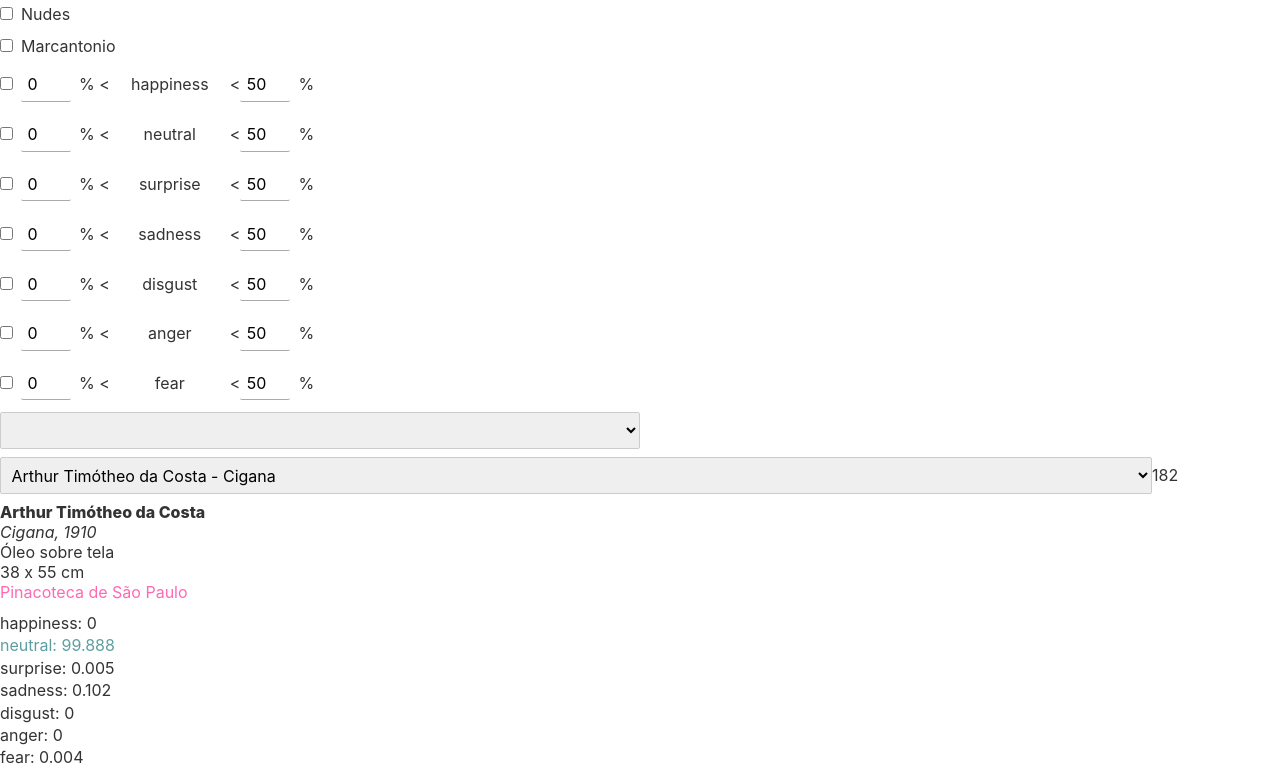
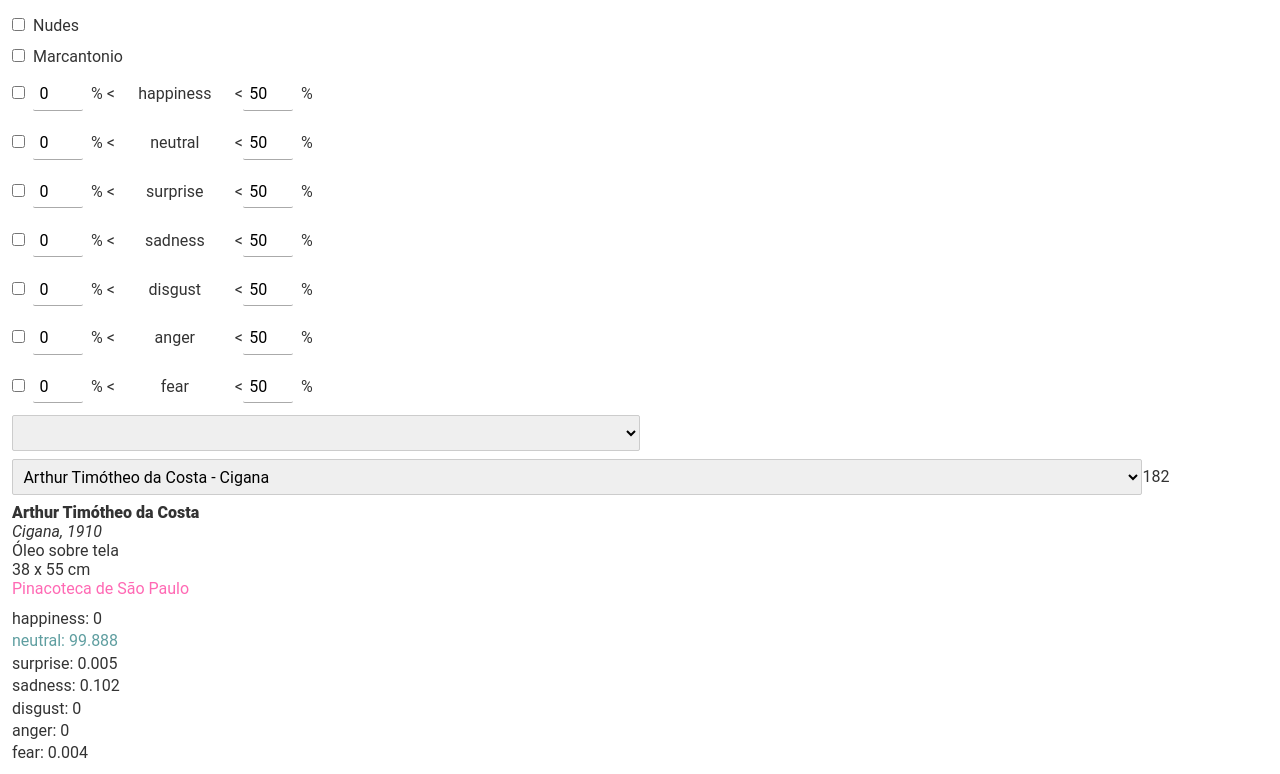
Before and after one commit to the-happy-team/cordiais-web, a Svelte app: page / in a window 1280 px wide. Shown: the top 774 px of the page. Built offline with nearby package versions, Linux system fonts and the light colour scheme.

Commit message:
formats global css file

```diff
--- a/public/global.css
+++ b/public/global.css
@@ -1,7 +1,7 @@
-html, body {
+html,
+body {
   position: relative;
   width: 100%;
-	height: 100%;
   margin: 0;
   padding: 0;
 }
@@ -9,11 +9,12 @@ html, body {
 body {
   color: #333;
   box-sizing: border-box;
-	font-family: -apple-system, BlinkMacSystemFont, "Segoe UI", Roboto, Oxygen-Sans, Ubuntu, Cantarell, "Helvetica Neue", sans-serif;
+  font-family: Roboto, "Helvetica Neue", sans-serif;
+  padding: 12px;
 }
 
 a {
-	color: rgb(0,100,200);
+  color: rgb(0, 100, 200);
   text-decoration: none;
 }
 
@@ -22,14 +23,17 @@ a:hover {
 }
 
 a:visited {
-	color: rgb(0,80,160);
+  color: rgb(0, 80, 160);
 }
 
 label {
   display: block;
 }
 
-input, button, select, textarea {
+input,
+button,
+select,
+textarea {
   font-family: inherit;
   font-size: inherit;
   -webkit-padding: 0.4em 0;
```
Lines whose indentation alone changed are shown as unchanged.
